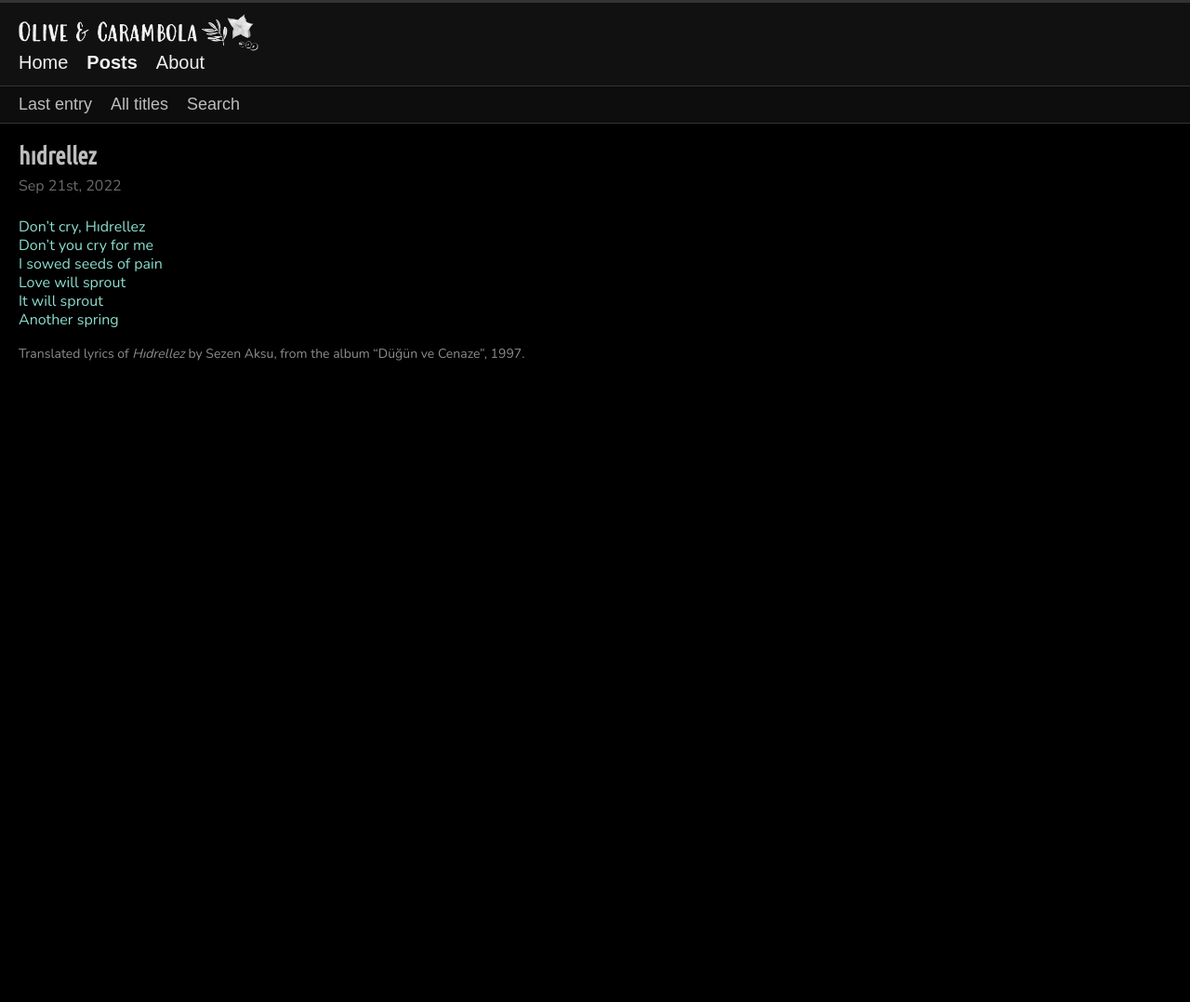
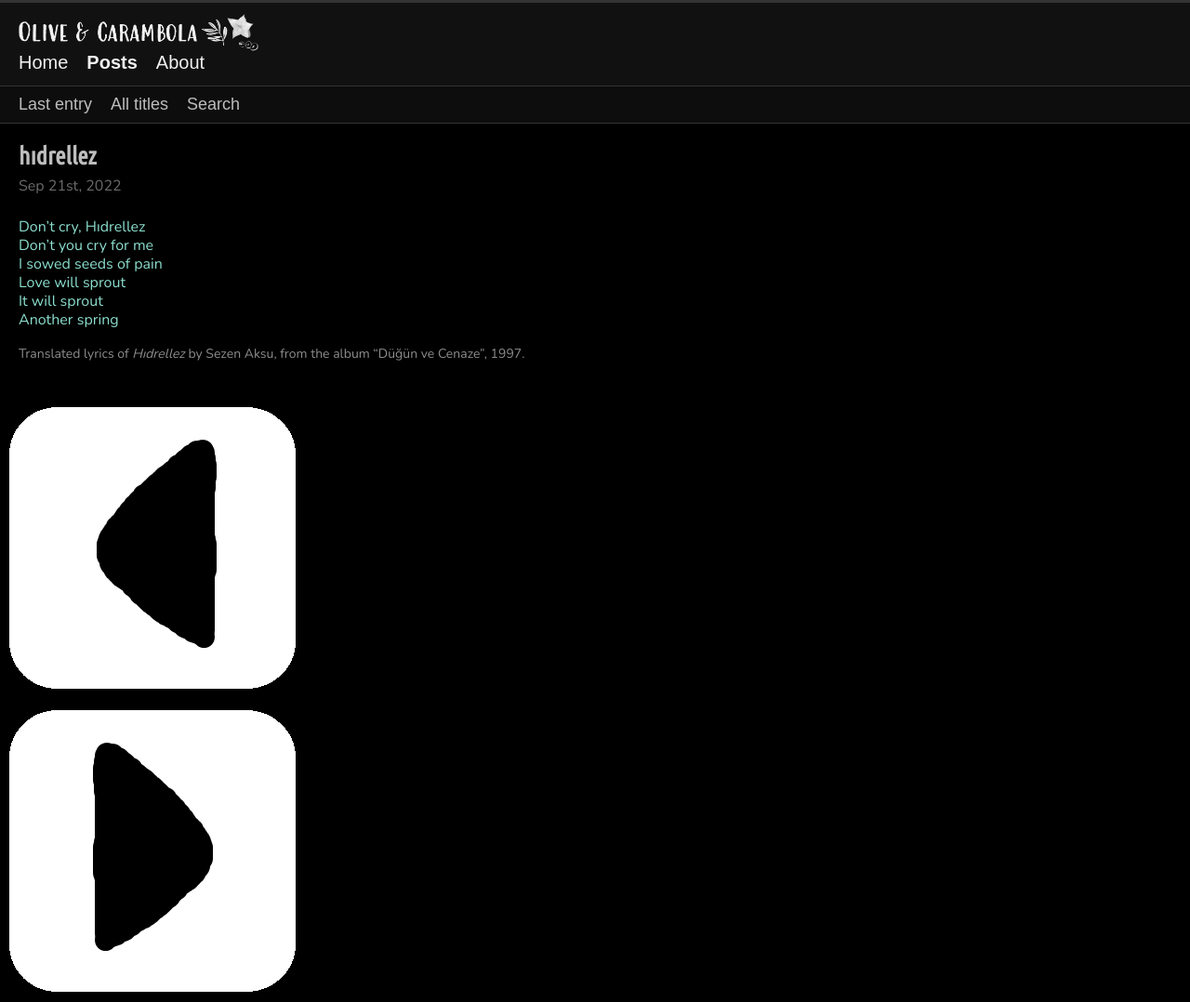
Before and after one commit to olivecarambola/logbook, a Jekyll site: the page built from _posts/2022-09-21-hidrellez.md, in a window 1280 px wide. Shown: the whole page at 93% size. Built offline with Jekyll 4.4.1, drawn with Linux system fonts in a browser that asks for light colours; some web fonts are replaced; before the commit the page ends 900 px from its top, so only the background shows below that.

Commit message:
Update posts.html

```diff
--- a/_layouts/posts.html
+++ b/_layouts/posts.html
@@ -87,5 +87,19 @@
         });
       });
     </script>
+
+    <nav class="post-navigation">
+      {% if page.previous %}
+        <a href="{{ page.previous.url | relative_url }}" class="nav-button newer">
+          <img src="{{ '/assets/images/postnav_newer.png' | relative_url }}" alt="Newer Post">
+        </a>
+      {% endif %}
+      {% if page.next %}
+        <a href="{{ page.next.url | relative_url }}" class="nav-button older">
+          <img src="{{ '/assets/images/postnav_older.png' | relative_url }}" alt="Older Post">
+        </a>
+      {% endif %}
+    </nav>
+
   </body>
 </html>
```
